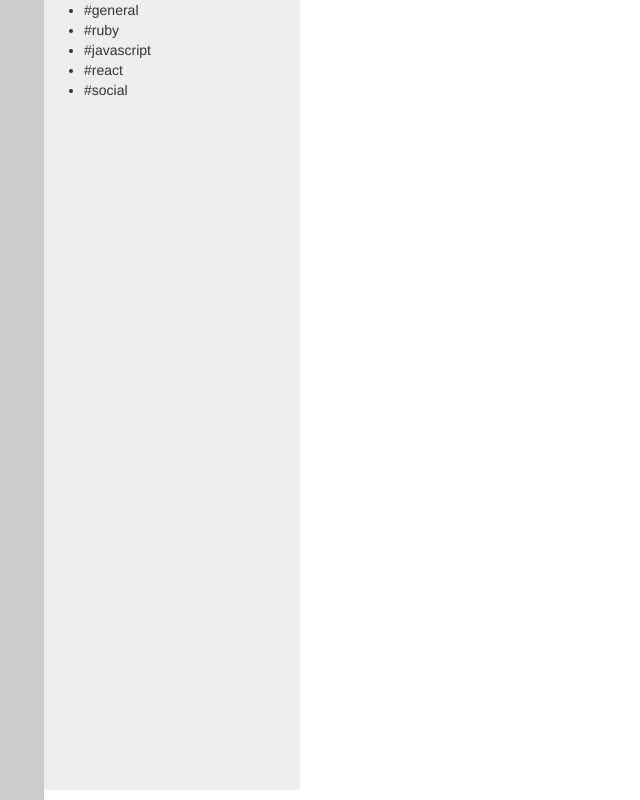
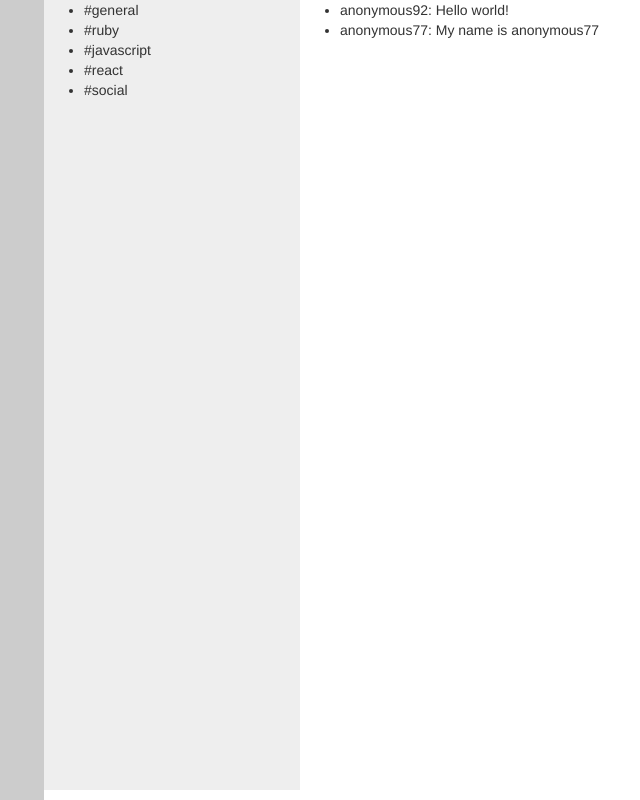
Before and after one commit to RyanofWoods/chat-redux, a React app: page / in a window 1280 px wide. Shown: the whole page, without its empty margins (84-724 px from the left). Built offline with nearby package versions, Linux system fonts and the light colour scheme.

Commit message:
add messages and message list

```diff
--- /dev/null
+++ b/src/components/message.jsx
@@ -0,0 +1,8 @@
+import React from 'react';
+
+const Message = (props) => {
+  const { author, content, created_at } = props.message;
+  return (<li>{author}: {content}</li>);
+};
+
+export default Message;
--- a/src/containers/channel_list.jsx
+++ b/src/containers/channel_list.jsx
@@ -4,7 +4,7 @@ import { connect } from 'react-redux';
 import Channel from './channel';
 
 class ChannelList extends Component {
-  render () {
+  render() {
     return (
       <ul className="channel-list">
         {
--- a/src/containers/message_list.jsx
+++ b/src/containers/message_list.jsx
@@ -1,12 +1,26 @@
 /* eslint-disable react/prefer-stateless-function */
 import React, { Component } from 'react';
+import { connect } from 'react-redux';
+import Message from '../components/message';
 
 class MessageList extends Component {
   render() {
     return (
-      <div className="message-list" />
+      <ul className="message-list">
+        {
+          this.props.messages.map((message) => {
+            return (<Message key={message} message={message} />);
+          })
+        }
+      </ul>
     );
   }
 }
 
-export default MessageList;
+function mapStateToProps(state) {
+  return {
+    messages: state.messages
+  };
+}
+
+export default connect(mapStateToProps, null)(MessageList);
--- a/src/index.jsx
+++ b/src/index.jsx
@@ -18,7 +18,18 @@ import currentUserReducer from './reducers/current_user_reducer';
 const composeEnhancers = __REDUX_DEVTOOLS_EXTENSION_COMPOSE__ || compose;
 const middlewares = composeEnhancers(applyMiddleware(logger));
 const initialState = {
-  messages: [],
+  messages: [
+    {
+      author: 'anonymous92',
+      content: 'Hello world!',
+      created_at: '2017-09-26T23:03:16.365Z'
+    },
+    {
+      author: 'anonymous77',
+      content: 'My name is anonymous77',
+      created_at: '2017-09-26T23:03:21.194Z'
+    }
+  ],
   channels: ['general', 'ruby', 'javascript', 'react', 'social'],
   selectedChannel: 'general',
   currentUser: 'Ryan' // currentUser: prompt('Choose a Username: ') || `anonymous${Math.floor((Math.random() * 1000))}`,
```
